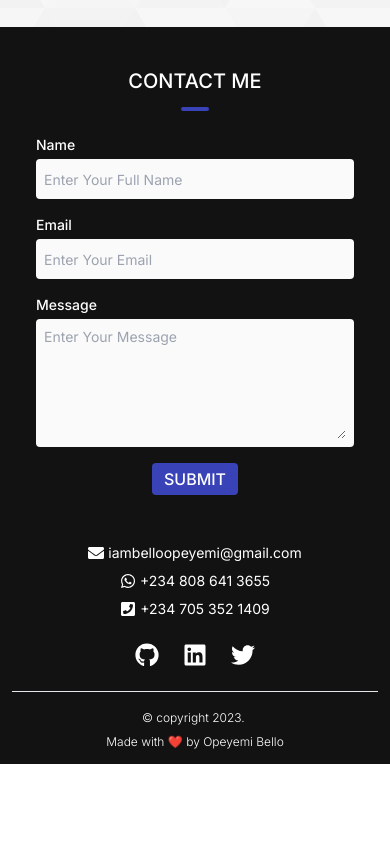
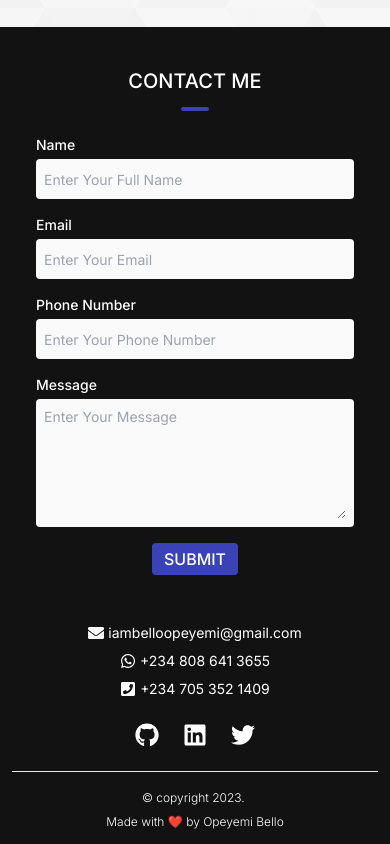
Before and after one commit to iambelloopeyemi/my-portfolio-webpage, a Next.js app: page / in a window 390 px wide. Shown: the part 889-1733 px from the top of the page. Before the commit the page ends 1653 px from the top, so only its background shows below. Built offline with nearby package versions, Linux system fonts and the light colour scheme.

Commit message:
add phone number field to the contact form

```diff
--- a/app/components/contact.tsx
+++ b/app/components/contact.tsx
@@ -12,6 +12,7 @@ const EMAILJS_PUBLIC_KEY = process.env.EMAILJS_PUBLIC_KEY;
 interface ContactFormValues {
   name: string;
   email: string;
+  phone: string;
   message: string;
 }
 
@@ -24,6 +25,7 @@ export default function Contact() {
       const templateParams = {
         from_name: values.name,
         from_email: values.email,
+        from_phone: values.phone,
         message: values.message,
       };
       if (EMAILJS_SERVICE_ID && EMAILJS_TEMPLATE_ID && EMAILJS_PUBLIC_KEY) {
@@ -37,7 +39,14 @@ export default function Contact() {
       toast.success("Email sent successfully!", {
         position: toast.POSITION.TOP_RIGHT,
       });
-      formikHelpers.resetForm();
+      formikHelpers.resetForm({
+        values: {
+          name: "",
+          email: "",
+          phone: "", // Reset the phone field
+          message: "",
+        },
+      });
     } catch (error) {
       console.error("Failed to send email.", error);
       toast.error("Failed to send email.", {
@@ -52,6 +61,7 @@ export default function Contact() {
         initialValues={{
           name: "",
           email: "",
+          phone: "",
           message: "",
         }}
         validationSchema={validationSchema}
@@ -93,6 +103,25 @@ export default function Contact() {
             />
           </div>
           <div className="mb-4">
+            <label className="block text-sm font-medium mb-1">
+              Phone Number
+            </label>
+            <div className="bg-seasalt p-2 rounded">
+              <Field
+                name="phone"
+                type="text"
+                autoComplete="off"
+                placeholder="Enter Your Phone Number"
+                className="block bg-seasalt w-full h-6 rounded outline-0 text-sm text-dim-gray"
+              />
+            </div>
+            <ErrorMessage
+              name="phone"
+              component="div"
+              className="text-xs sm:text-sm text-red-500"
+            />
+          </div>
+          <div className="mb-4">
             <label className="block text-sm font-medium mb-1">Message</label>
             <div className="bg-seasalt p-2 rounded">
               <Field
--- a/app/utils/validation.tsx
+++ b/app/utils/validation.tsx
@@ -3,5 +3,6 @@ import * as Yup from "yup";
 export const validationSchema = Yup.object().shape({
   name: Yup.string().required("Your Full Name is required"),
   email: Yup.string().email("Invalid email").required("Your Email is required"),
+  phone: Yup.string().required("Your Phone Number is required"),
   message: Yup.string().required("Your Message is required"),
 });
```
